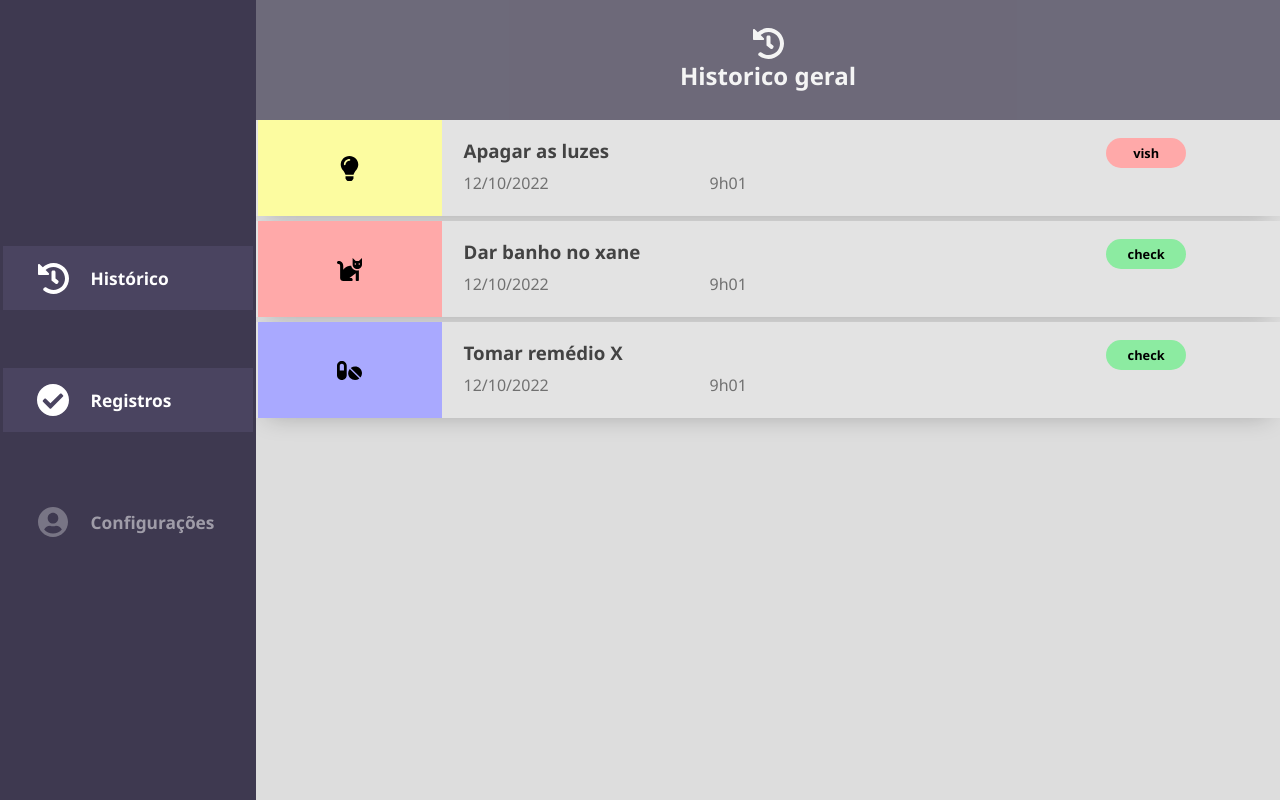
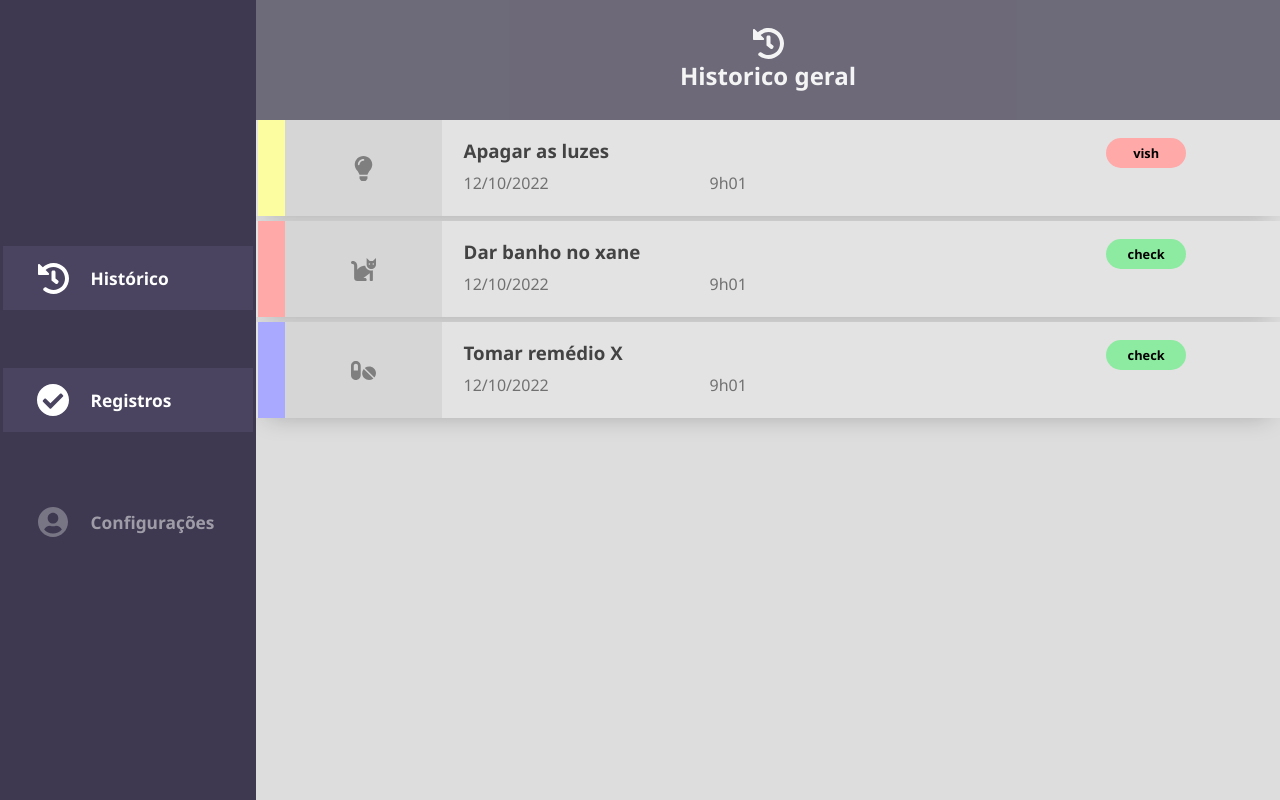
Before and after one commit to aka-toliu/fiz-isso, an Angular app in the folder dev/: page /historico in a window 1280 px wide. Built offline with nearby package versions, Linux system fonts and the light colour scheme.

Commit message:
ajuste historico geral

```diff
--- a/dev/src/app/historico-geral/historico-geral.component.scss
+++ b/dev/src/app/historico-geral/historico-geral.component.scss
@@ -51,10 +51,21 @@ header{
         align-items: center;
         justify-content: center;
         // background-color: rgb(209, 209, 209);
+        position: relative;
+        &::before{
+            content: '';
+            width: 85%;
+            height: 100%;
+            position: absolute;
+            right: 0;
+            background-color: rgb(214, 214, 214);
+        }
 
         img{
             width: 25px;
             height: 25px;
+            opacity: .4;
+            margin-left: 15%;
         }
     }
 
```
